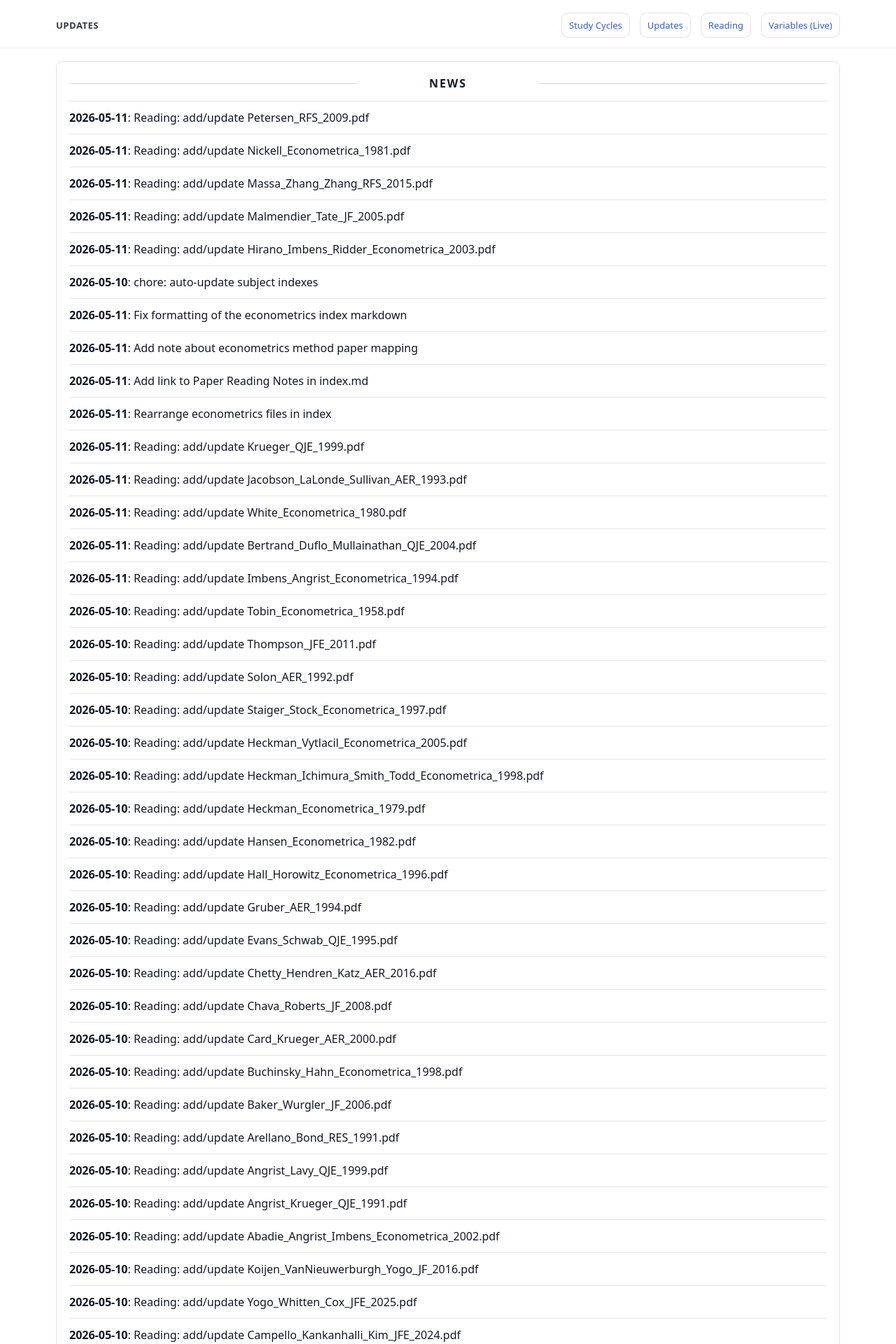
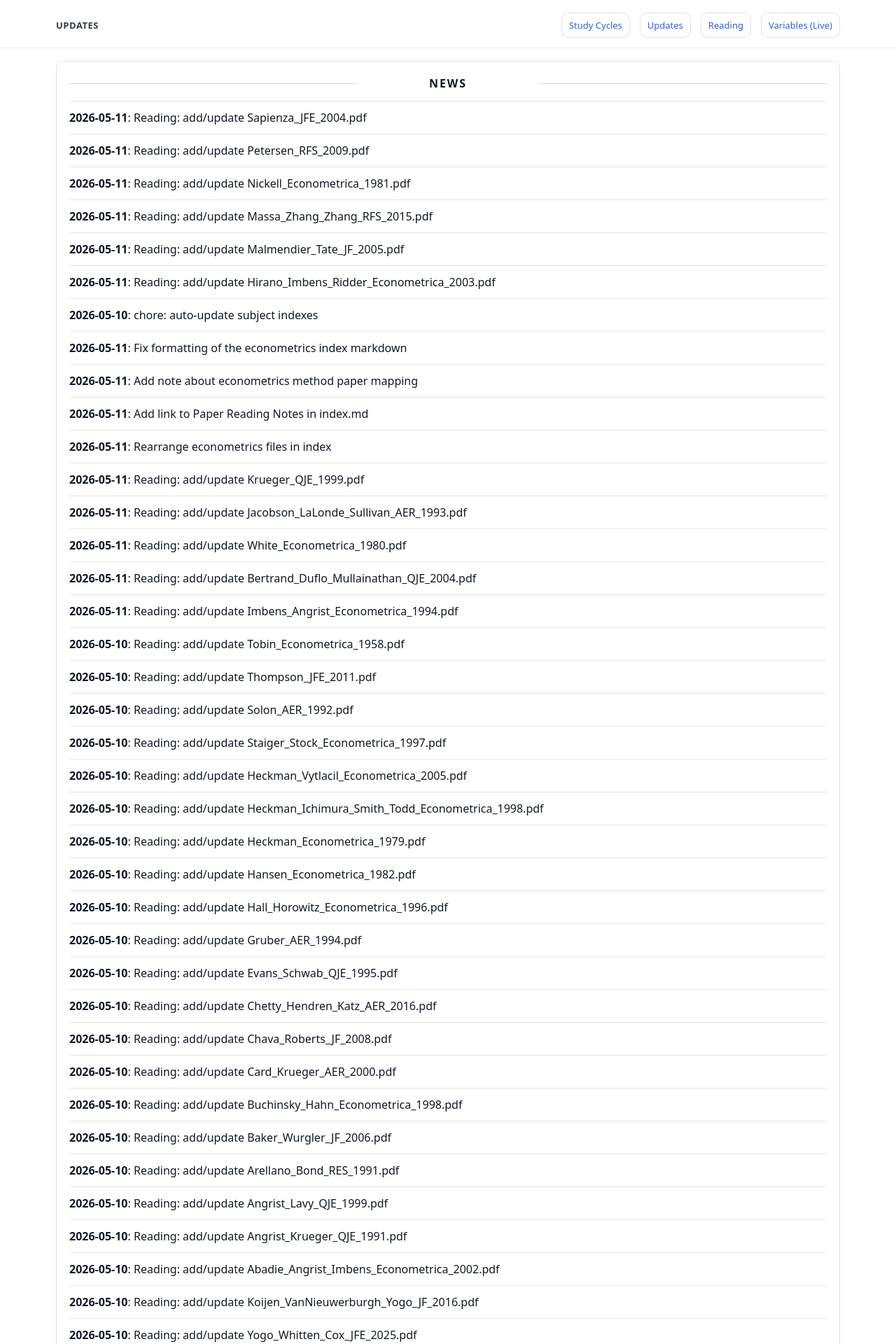
Before and after one commit to yaxinzn/study-archive, a Jekyll site: the page built from updates/index.md, in a window 1280 px wide. Shown: the top 1920 px of the page at 70% size. Built offline with Jekyll 4.4.1, drawn with Linux system fonts in a browser that asks for light colours; some of the changed text lies outside the part shown.

Commit message:
chore: update NEWS feed

```diff
--- a/_data/news.yml
+++ b/_data/news.yml
@@ -1,4 +1,7 @@
 # Auto-generated update history (sorted newest -> oldest). Do not edit manually.
+- ts: "1778453108"
+  date: "2026-05-11"
+  title: "Reading: add/update Sapienza_JFE_2004.pdf"
 - ts: "1778452627"
   date: "2026-05-11"
   title: "Reading: add/update Petersen_RFS_2009.pdf"
```
